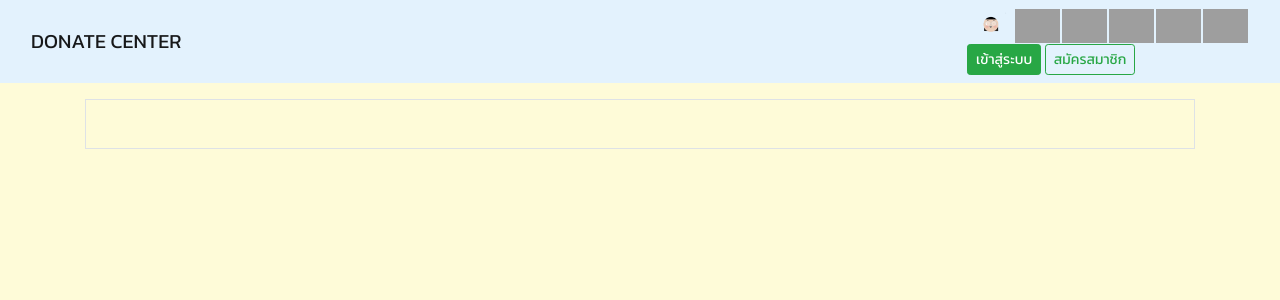
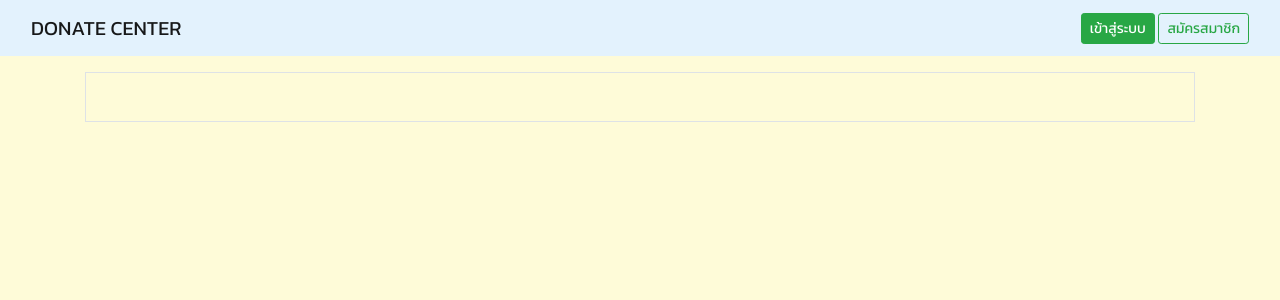
Before and after one commit to organpcysd/Project_Script_G09, a PHP site: page /index.php in a window 1280 px wide. Shown: the top 300 px of the page. Run offline with PHP 8.4, Linux system fonts and the light colour scheme; data that the repository does not hold is empty; grey boxes are pictures that could not be loaded.

Commit message:
Update navbar.php

```diff
--- a/navbar.php
+++ b/navbar.php
@@ -8,52 +8,8 @@
           </a>
          <!-- Navbar Login,Register -->
           <div>
-          <table align="Center">
-                                    <tr>
-
-                                        <td><img src="./images/avatar/avatar1.png" id="ava1" width="45" onclick="changeImg(1)"></td>
-
-                                        <td><img src="./images/avatar/avatar2.png" id="ava2" width="45" onclick="changeImg(2)"></td>
-
-                                        <td><img src="./images/avatar/avatar3.png" id="ava3" width="45" onclick="changeImg(3)"></td>
-
-                                        <td><img src="./images/avatar/avatar4.png" id="ava4" width="45" onclick="changeImg(4)"></td>
-
-                                        <td><img src="./images/avatar/avatar5.png" id="ava5" width="45" onclick="changeImg(5)"></td>
-
-                                        <td><img src="./images/avatar/avatar6.png" id="ava6" width="45" onclick="changeImg(6)"></td>
-                                    </tr>
-                                </table>
             <a href="login.php" class="btn btn-success btn-sm">เข้าสู่ระบบ</a>
             <a href="register.php" class="btn btn-outline-success btn-sm">สมัครสมาชิก</a>
           </div>
         </div>
     </nav>
-    <script>
-              $(document).ready(function(){
-                $("#ava1").click(function(){
-                   $("body").css("backgroundColor","fcd1d1");
-                });
-
-                $("#ava2").click(function(){
-                  $("body").css("backgroundColor","aee1e1");
-                });
-
-                $("#ava3").click(function(){
-                    $("body").css("backgroundColor","#FFC478");
-                });
-
-                $("#ava4").click(function(){
-                   $("body").css("backgroundColor","1687a7");
-                });
-
-                $("#ava5").click(function(){
-                   $("body").css("backgroundColor","a98b98");
-                });
-
-                $("#ava6").click(function(){
-                   $("body").css("backgroundColor","c5d7bd");
-                });
-
-});
-            </script>
```
